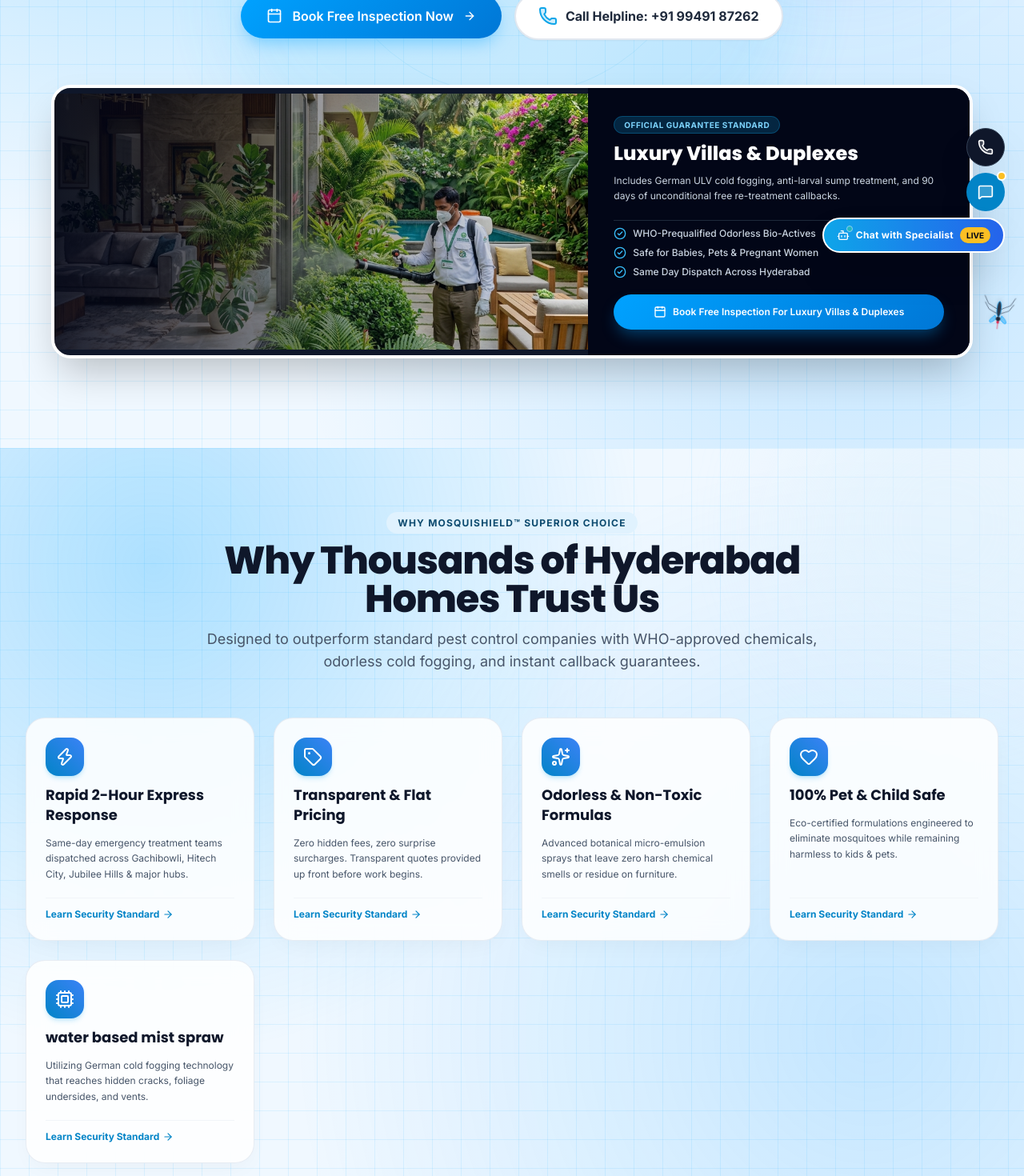
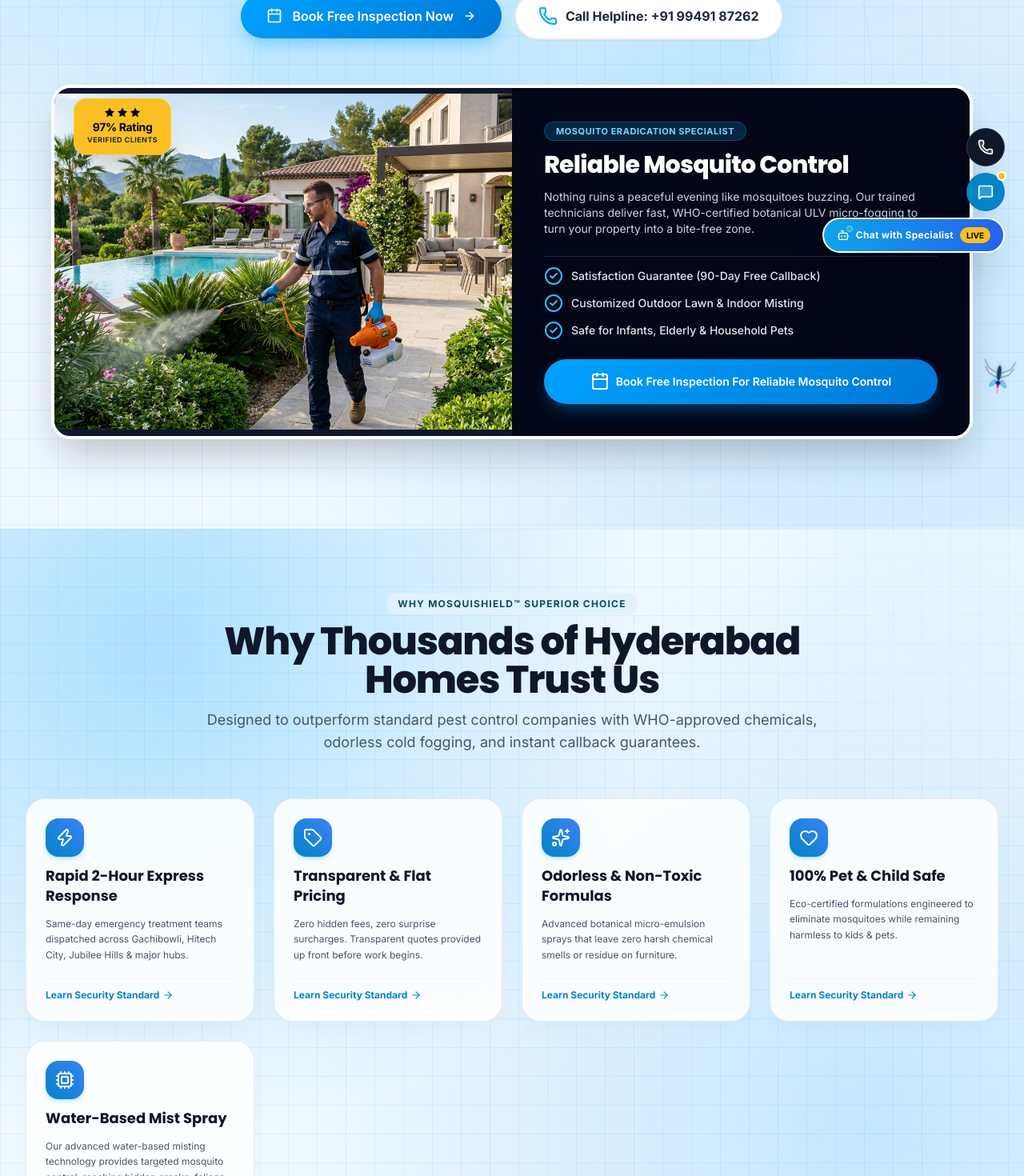
Before and after one commit to srikanthkk3077/mosquito, a React (Vite) app: page / in a window 1280 px wide. Shown: the part 460-1930 px from the top of the page at 80% size. Built offline with nearby package versions, Linux system fonts and the light colour scheme.

Commit message:
refactor: update service descriptions, standardize arrival times, and refresh HeroSection property cards with new imagery and layout enhancements

```diff
--- a/src/components/AreasWeServe.jsx
+++ b/src/components/AreasWeServe.jsx
@@ -76,7 +76,7 @@ export default function AreasWeServe({ onOpenBooking }) {
                 </div>
                 <div>
                   <span className="text-slate-400 block font-medium">Avg Arrival:</span>
-                  <span className="font-bold text-sky-400 text-sm">{selectedArea.time}</span>
+                  <span className="font-bold text-sky-400 text-sm">{'1-2 Hours'}</span>
                 </div>
               </div>
 
@@ -133,7 +133,7 @@ export default function AreasWeServe({ onOpenBooking }) {
 
                 <div className="flex items-center justify-between pt-2 border-t border-slate-100 text-xs font-semibold text-sky-600">
                   <span className="flex items-center gap-1">
-                    <Clock className="w-3.5 h-3.5" /> {area.time}
+                    {/* <Clock className="w-3.5 h-3.5" /> {area.time} */}
                   </span>
                   <span>Select &rarr;</span>
                 </div>
--- a/src/components/BeforeAfterSlider.jsx
+++ b/src/components/BeforeAfterSlider.jsx
@@ -64,7 +64,7 @@ export default function BeforeAfterSlider() {
             <div className="absolute top-3 right-3 sm:top-6 sm:right-6 px-2.5 py-1 sm:px-4 sm:py-2 rounded-full glass-dark text-white text-[10px] sm:text-xs font-bold flex items-center gap-1.5 z-20 border border-emerald-400/40 shadow-xl">
               <ShieldCheck className="w-3.5 h-3.5 sm:w-4 sm:h-4 text-emerald-400 shrink-0" />
               <span>
-                AFTER: <span className="hidden sm:inline">100% Bite-Free Zone</span><span className="inline sm:hidden">Protected</span>
+                AFTER: <span className="hidden sm:inline">Bite-Free Zone</span><span className="inline sm:hidden">Protected</span>
               </span>
             </div>
 
--- a/src/components/HeroSection.jsx
+++ b/src/components/HeroSection.jsx
@@ -26,32 +26,32 @@ export default function HeroSection({ onOpenBooking }) {
 
   const propertyTypes = [
     {
+      id: 'villa',
+      icon: Building2,
+      title: 'Reliable Mosquito Control',
+      subtitle: 'Precision ULV Cold Fogging & Garden Barrier',
+      price: 'Free Inspection',
+      time: '< 2 Hour Arrival',
+      warranty: '90-Day Guarantee',
+      img: '/assets/technician_mist.png',
+      badge: '97% Rating'
+    },
+    {
       id: 'apartment',
       icon: Home,
-      title: '2-3 BHK Apartments',
-      subtitle: 'Zero-Odor Indoor Barrier',
+      title: '2-3 BHK Indoor Protection',
+      subtitle: 'Zero-Odor Micro-Mist Barrier',
       price: 'Free Inspection',
       time: '< 2 Hour Arrival',
       warranty: '90-Day Guarantee',
       img: '/assets/family.png',
-      badge: 'Indoor Safe'
-    },
-    {
-      id: 'villa',
-      icon: Building2,
-      title: 'Luxury Villas & Duplexes',
-      subtitle: 'Complete Indoor & Balcony Misting',
-      price: 'Free Inspection',
-      time: '< 2 Hour Arrival',
-      warranty: '90-Day Guarantee',
-      img: '/assets/hero.png',
-      badge: 'Most Popular'
+      badge: 'Baby Safe'
     },
     {
       id: 'garden',
       icon: Trees,
       title: 'Lawns & Open Gardens',
-      subtitle: 'Eco Foliage & Larvicide Barrier',
+      subtitle: 'Eco Foliage & Anti-Larval Barrier',
       price: 'Free Inspection',
       time: 'Same Day Service',
       warranty: '90-Day Guarantee',
@@ -60,10 +60,15 @@ export default function HeroSection({ onOpenBooking }) {
     }
   ];
 
-  const currentProp = propertyTypes.find(p => p.id === selectedProperty) || propertyTypes[1];
+  const currentProp = propertyTypes.find(p => p.id === selectedProperty) || propertyTypes[0];
 
   return (
     <section id="home" className="relative pt-24 pb-20 lg:pt-36 lg:pb-28 overflow-hidden bg-mint-grid">
+
+      {/* Smart Radar Rings Background Styling */}
+      <div className="absolute top-1/2 left-1/2 -translate-x-1/2 -translate-y-1/2 w-[600px] h-[600px] sm:w-[900px] sm:h-[900px] rounded-full border border-sky-300/30 pointer-events-none" />
+      <div className="absolute top-1/2 left-1/2 -translate-x-1/2 -translate-y-1/2 w-[450px] h-[450px] sm:w-[650px] sm:h-[650px] rounded-full border border-sky-400/20 pointer-events-none" />
+
       {/* Dynamic Ambient Background Glows */}
       <div className="absolute top-1/4 left-1/2 -translate-x-1/2 w-[45rem] h-[25rem] bg-sky-400/20 rounded-full blur-[140px] pointer-events-none animate-pulse-glow" />
       <div className="absolute top-10 right-10 w-96 h-96 bg-blue-500/15 rounded-full blur-3xl pointer-events-none" />
@@ -99,8 +104,6 @@ export default function HeroSection({ onOpenBooking }) {
 
         {/* Pulsing Bio-Shield Protection Ripple Rings */}
         <div className="absolute top-1/3 left-1/2 -translate-x-1/2 -translate-y-1/2 w-96 h-96 rounded-full border-2 border-sky-400/30 animate-ping pointer-events-none" style={{ animationDuration: '4s' }} />
-        <div className="absolute top-1/3 left-1/2 -translate-x-1/2 -translate-y-1/2 w-[30rem] h-[30rem] rounded-full border border-sky-500/20 animate-pulse pointer-events-none" />
-
       </div>
 
       <div className="max-w-7xl mx-auto px-4 sm:px-6 lg:px-8 relative z-10">
@@ -152,20 +155,30 @@ export default function HeroSection({ onOpenBooking }) {
 
         </div>
 
-        {/* Unique Feature Matrix Banner (3 Interactive Property Cards) */}
+        {/* Feature Matrix Banner */}
         <div className="mt-14 max-w-6xl mx-auto">
-
-          {/* Selected Plan High-Res Visual Preview Bar */}
-          <div className="mt-8 rounded-3xl overflow-hidden shadow-2xl border-4 border-white bg-slate-900 relative">
+          {/* High-Res Visual Frame matching moskitokill design */}
+          <div className="mt-8 rounded-3xl overflow-hidden shadow-2xl border-4 border-white bg-slate-900 relative group">
             <div className="grid grid-cols-1 lg:grid-cols-12 items-center">
 
-              <div className="lg:col-span-7 h-64 sm:h-80 relative overflow-hidden">
+              {/* Left Image Frame with Floating 97% Rating Ribbon Badge */}
+              <div className="lg:col-span-6 h-80 sm:h-[420px] relative overflow-hidden bg-slate-950 flex items-center justify-center">
                 <img
                   src={currentProp.img}
                   alt={currentProp.title}
-                  className="w-full h-full object-cover transition-transform duration-700 hover:scale-105"
+                  className="w-full h-full object-cover transition-transform duration-700 group-hover:scale-105"
                 />
-                <div className="absolute inset-0 bg-gradient-to-t lg:bg-gradient-to-r from-slate-950/90 via-slate-950/40 to-transparent" />
+
+                {/* Floating Yellow Customer Rating Ribbon Badge */}
+                <div className="absolute top-5 left-6 bg-amber-400 text-slate-950 px-4 py-2.5 rounded-2xl shadow-2xl border border-amber-300/80 z-20 flex flex-col items-center animate-bounce" style={{ animationDuration: '4s' }}>
+                  <div className="flex items-center gap-0.5 text-slate-950">
+                    <Star className="w-3.5 h-3.5 fill-slate-950 stroke-none" />
+                    <Star className="w-3.5 h-3.5 fill-slate-950 stroke-none" />
+                    <Star className="w-3.5 h-3.5 fill-slate-950 stroke-none" />
+                  </div>
+                  <span className="font-extrabold text-sm tracking-tight leading-none mt-1">97% Rating</span>
+                  <span className="text-[9px] uppercase font-bold text-slate-800 tracking-wider mt-0.5">Verified Clients</span>
+                </div>
 
                 <div className="absolute bottom-4 left-4 right-4 lg:hidden p-4 rounded-2xl glass-dark text-white">
                   <h4 className="font-extrabold text-base">{currentProp.title}</h4>
@@ -173,41 +186,41 @@ export default function HeroSection({ onOpenBooking }) {
                 </div>
               </div>
 
-              <div className="lg:col-span-5 p-6 sm:p-8 text-white space-y-5 bg-slate-950">
-                <div className="space-y-2">
-                  <span className="px-3 py-1 bg-sky-500/20 text-sky-300 border border-sky-500/30 text-[10px] font-extrabold uppercase rounded-full tracking-wider">
-                    Official Guarantee Standard
+              {/* Right Content Panel */}
+              <div className="lg:col-span-6 p-6 sm:p-10 text-white space-y-6 bg-slate-950">
+                <div className="space-y-3">
+                  <span className="px-3.5 py-1 bg-sky-500/20 text-sky-300 border border-sky-500/30 text-[11px] font-extrabold uppercase rounded-full tracking-wider">
+                    Mosquito Eradication Specialist
                   </span>
-                  <h3 className="font-heading font-extrabold text-2xl text-white">
+                  <h3 className="font-heading font-extrabold text-2xl sm:text-3xl text-white tracking-tight">
                     {currentProp.title}
                   </h3>
-                  <p className="text-xs text-slate-300 leading-relaxed">
-                    Includes German ULV cold fogging, anti-larval sump treatment, and 90 days of unconditional free re-treatment callbacks.
+                  <p className="text-xs sm:text-sm text-slate-300 leading-relaxed font-normal">
+                    Nothing ruins a peaceful evening like mosquitoes buzzing. Our trained technicians deliver fast, WHO-certified botanical ULV micro-fogging to turn your property into a bite-free zone.
                   </p>
                 </div>
 
-                <div className="space-y-2 pt-2 border-t border-slate-800">
-                  <div className="flex items-center gap-2 text-xs font-medium text-slate-300">
-                    <CheckCircle2 className="w-4 h-4 text-sky-400 shrink-0" />
-                    <span>WHO-Prequalified Odorless Bio-Actives</span>
+                <div className="space-y-2.5 pt-3 border-t border-slate-800">
+                  <div className="flex items-center gap-2.5 text-xs sm:text-sm font-medium text-slate-200">
+                    <CheckCircle2 className="w-4.5 h-4.5 text-sky-400 shrink-0" />
+                    <span>Satisfaction Guarantee (90-Day Free Callback)</span>
                   </div>
-                  <div className="flex items-center gap-2 text-xs font-medium text-slate-300">
-                    <CheckCircle2 className="w-4 h-4 text-sky-400 shrink-0" />
-                    <span>Safe for Babies, Pets & Pregnant Women</span>
+                  <div className="flex items-center gap-2.5 text-xs sm:text-sm font-medium text-slate-200">
+                    <CheckCircle2 className="w-4.5 h-4.5 text-sky-400 shrink-0" />
+                    <span>Customized Outdoor Lawn & Indoor Misting</span>
                   </div>
-                  <div className="flex items-center gap-2 text-xs font-medium text-slate-300">
-                    <CheckCircle2 className="w-4 h-4 text-sky-400 shrink-0" />
-                    <span>Same Day Dispatch Across Hyderabad</span>
+                  <div className="flex items-center gap-2.5 text-xs sm:text-sm font-medium text-slate-200">
+                    <CheckCircle2 className="w-4.5 h-4.5 text-sky-400 shrink-0" />
+                    <span>Safe for Infants, Elderly & Household Pets</span>
                   </div>
                 </div>
 
                 <button
                   onClick={onOpenBooking}
-                  className="w-full btn-primary py-3.5 px-4 text-xs font-extrabold rounded-xl flex items-center justify-center gap-2 cursor-pointer shadow-xl"
+                  className="w-full btn-primary py-4 px-6 text-xs sm:text-sm font-extrabold rounded-2xl flex items-center justify-center gap-2 cursor-pointer shadow-xl shadow-sky-500/20 hover:scale-[1.02] transition-all"
                 >
-                  <Calendar className="w-4 h-4 shrink-0" />
-                  <span className="hidden sm:inline">Book Free Inspection For {currentProp.title}</span>
-                  <span className="inline sm:hidden">Book Free Site Inspection</span>
+                  <Calendar className="w-4.5 h-4.5 shrink-0" />
+                  <span>Book Free Inspection For {currentProp.title}</span>
                 </button>
               </div>
 
--- a/src/data/websiteData.js
+++ b/src/data/websiteData.js
@@ -145,25 +145,25 @@ export const WHY_CHOOSE_US_DATA = [
   },
   {
     icon: 'Cpu',
-    title: 'water based mist spraw',
-    desc: 'Utilizing German cold fogging technology that reaches hidden cracks, foliage undersides, and vents.'
+    title: 'Water-Based Mist Spray',
+    desc: 'Our advanced water-based misting technology provides targeted mosquito control, reaching hidden cracks, foliage undersides, and hard-to-reach areas.'
   },
 
 ];
 
 export const AREAS_WE_SERVE = [
-  { name: 'Gachibowli', zip: '500032', time: '15-30 mins', tag: 'High Priority', hotspots: 'DLF Cyber City, Financial District, ORR Junction' },
-  { name: 'Hitech City', zip: '500081', time: '15-30 mins', tag: 'Popular', hotspots: 'Cyber Towers, Mindspace, Raheja IT Park' },
-  { name: 'Madhapur', zip: '500081', time: '20-30 mins', tag: 'Popular', hotspots: '100ft Road, Durgam Cheruvu View, Kavuri Hills' },
-  { name: 'Kondapur', zip: '500084', time: '20-35 mins', tag: 'Popular', hotspots: 'Botanical Garden Rd, Hafeezpet, Kothaguda' },
-  { name: 'Jubilee Hills', zip: '500033', time: '25-40 mins', tag: 'Luxury Estate', hotspots: 'Road No. 36, Peddamma Temple, Film Nagar' },
-  { name: 'Banjara Hills', zip: '500034', time: '25-40 mins', tag: 'Luxury Estate', hotspots: 'Road No. 1, 12, GVK One Mall Area' },
-  { name: 'Kukatpally', zip: '500072', time: '30-45 mins', tag: 'High Volume', hotspots: 'KPHB Colony, Forum Mall, JNTU Circle' },
-  { name: 'Miyapur', zip: '500049', time: '30-45 mins', tag: 'Residential', hotspots: 'Miyapur X Roads, Bachupally Rd, Ameenpur' },
-  { name: 'Financial District', zip: '500032', time: '15-30 mins', tag: 'Corporate Hub', hotspots: 'Nanakramguda, Kokapet, Neopolis' },
-  { name: 'Tellapur', zip: '500019', time: '25-40 mins', tag: 'Gated Villas', hotspots: 'My Home Bhooja, Aparna Cyber Life Zone' },
-  { name: 'Manikonda', zip: '500089', time: '25-45 mins', tag: 'Residential', hotspots: 'Lanco Hills, Puppalguda, Khajaguda' },
-  { name: 'Begumpet & Secunderabad', zip: '500016', time: '35-50 mins', tag: 'Central Metro', hotspots: 'Penderghast Rd, M.G. Road, Paradise' }
+  { name: 'Gachibowli', zip: '500032', tag: 'High Priority', hotspots: 'DLF Cyber City, Financial District, ORR Junction' },
+  { name: 'Hitech City', zip: '500081', tag: 'Popular', hotspots: 'Cyber Towers, Mindspace, Raheja IT Park' },
+  { name: 'Madhapur', zip: '500081', tag: 'Popular', hotspots: '100ft Road, Durgam Cheruvu View, Kavuri Hills' },
+  { name: 'Kondapur', zip: '500084', tag: 'Popular', hotspots: 'Botanical Garden Rd, Hafeezpet, Kothaguda' },
+  { name: 'Jubilee Hills', zip: '500033', tag: 'Luxury Estate', hotspots: 'Road No. 36, Peddamma Temple, Film Nagar' },
+  { name: 'Banjara Hills', zip: '500034', tag: 'Luxury Estate', hotspots: 'Road No. 1, 12, GVK One Mall Area' },
+  { name: 'Kukatpally', zip: '500072', tag: 'High Volume', hotspots: 'KPHB Colony, Forum Mall, JNTU Circle' },
+  { name: 'Miyapur', zip: '500049', tag: 'Residential', hotspots: 'Miyapur X Roads, Bachupally Rd, Ameenpur' },
+  { name: 'Financial District', zip: '500032', tag: 'Corporate Hub', hotspots: 'Nanakramguda, Kokapet, Neopolis' },
+  { name: 'Tellapur', zip: '500019', tag: 'Gated Villas', hotspots: 'My Home Bhooja, Aparna Cyber Life Zone' },
+  { name: 'Manikonda', zip: '500089', tag: 'Residential', hotspots: 'Lanco Hills, Puppalguda, Khajaguda' },
+  { name: 'Begumpet & Secunderabad', zip: '500016', tag: 'Central Metro', hotspots: 'Penderghast Rd, M.G. Road, Paradise' }
 ];
 
 export const TESTIMONIALS_DATA = [
```
Also changed, not shown: public/assets/technician_mist.png (added).
